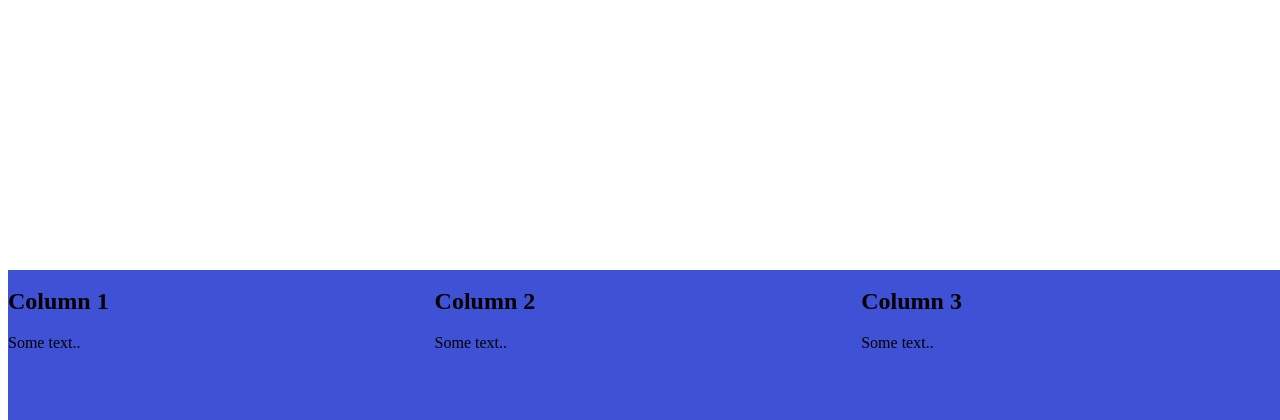
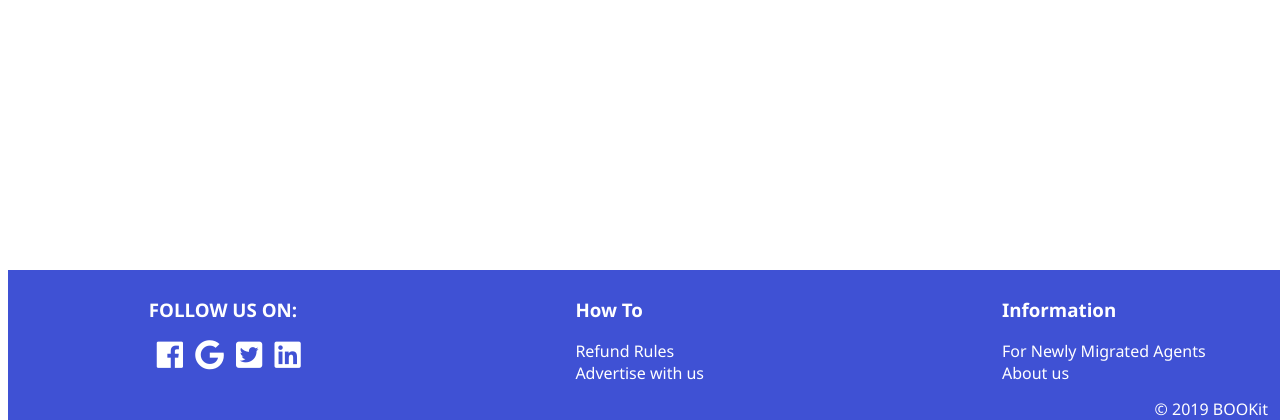
Before and after one commit to ShalithaCell/Online-Train-Reservation, a PHP site: page /Layout/Header-Footer/Header.html in a window 1280 px wide. Shown: the part 380-800 px from the top of the page. Run offline with PHP 8.4, Linux system fonts and the light colour scheme.

Commit message:
Modify footer

```diff
--- a/Layout/Header-Footer/Header.html
+++ b/Layout/Header-Footer/Header.html
@@ -119,18 +119,30 @@
 
     <footer>
         <div class="container" id="footer">
-                <div class="row">
+                <div class="row font-Sego">
                         <div class="column" >
-                          <h2>Column 1</h2>
-                          <p>Some text..</p>
+                          <div class="footer-item">
+                            <h3>FOLLOW US ON:</h2>
+                            <a href="#" class="remove-underline footer-icon-size"><i class="fab fa-facebook"></i></a>
+                            <a href="#" class="remove-underline footer-icon-size"><i class="fab fa-google"></i></a>
+                            <a href="#" class="remove-underline footer-icon-size"><i class="fab fa-twitter-square"></i></a>
+                            <a href="#" class="remove-underline footer-icon-size"><i class="fab fa-linkedin"></i></a>
+                          </div>
                         </div>
                         <div class="column" >
-                          <h2>Column 2</h2>
-                          <p>Some text..</p>
+                          <div class="footer-item">
+                            <h3>How To</h2>
+                            <a href="#" class="remove-underline">Refund Rules</a> <br/>
+                            <a href="#" class="remove-underline">Advertise with us</a> <br/>
+                          </div>
                         </div>
                         <div class="column" >
-                          <h2>Column 3</h2>
-                          <p>Some text..</p>
+                          <div class="footer-item">
+                            <h3>Information</h2>
+                            <a href="#" class="remove-underline">For Newly Migrated Agents</a> <br/>
+                            <a href="#" class="remove-underline">About us</a> <br/>
+                            <div class="copyright-align"> &copy; 2019 BOOKit </div>
+                          </div>
                         </div>
                       </div>
         </div>
--- a/Layout/Home.html
+++ b/Layout/Home.html
@@ -21,6 +21,7 @@
         //Jquery function for load nevigation to page
         $(function () {
             $('#Header').html(getHeaderLG());
+            $('#footerID').html(getFooter());
         });
     </script>
 </head>
@@ -30,6 +31,9 @@
     <div id='Header'>
     </div>
 
+    <footer id="footerID">
+
+    </footer>
 </body>
 
 </html>
--- a/Style/style-custom-nav.css
+++ b/Style/style-custom-nav.css
@@ -69,11 +69,6 @@
       font-family: Impact, Charcoal, sans-serif;
   }
 
-
-
-  .font-Sego{
-    font-family: "Segoe UI",Arial,sans-serif;
-  }
 
   .nav-item-font{
     font-size: 20px;
@@ -155,6 +150,11 @@
     font-size: 22px !important;
   }
 
+  .footer-icon-size{
+    font-size: 30px;
+    padding-left: 8px;
+  }
+
   @media only screen and (max-width: 1440px) {
     .nav-child-color{
         color: white !important;
--- a/Style/style-custom.css
+++ b/Style/style-custom.css
@@ -2,6 +2,11 @@
     height: 250px;
     background-color: #3F51D4;
 }
+
+.font-Sego{
+    font-family: "Segoe UI",Arial,sans-serif;
+  }
+
 .div-parent-md{
     height: 200px;
     background-color: #3F51D4;
@@ -28,6 +33,7 @@
    background-color: #3F51D4;
 }
 
+
 /* Create three equal columns that floats next to each other */
 .column {
     float: left;
@@ -42,7 +48,24 @@
     clear: both;
 }
 
+.footer-item{
+    color: white;
+    padding: 10px;
+    padding-left: 33%;
 
+}
+
+.remove-underline{
+    text-decoration: none;
+    color: white;
+}
+
+.copyright-align{
+    float: right;
+    position: absolute;
+    bottom: 0;
+    right: 20px;
+}
 
 @media only screen and (max-width: 479px){
     .container {
```
Also changed, not shown: Script/Header.js.
